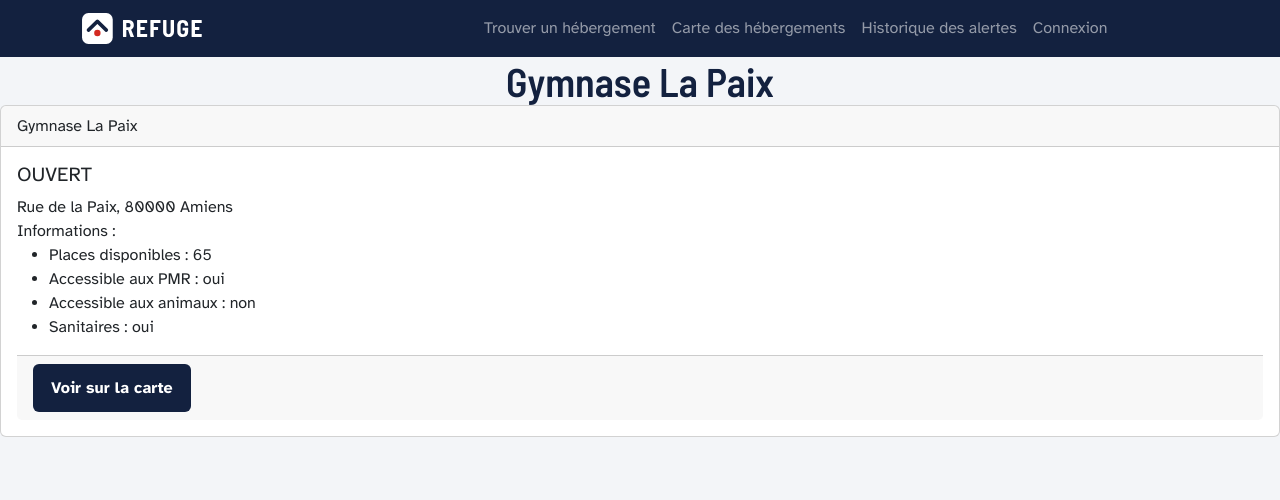
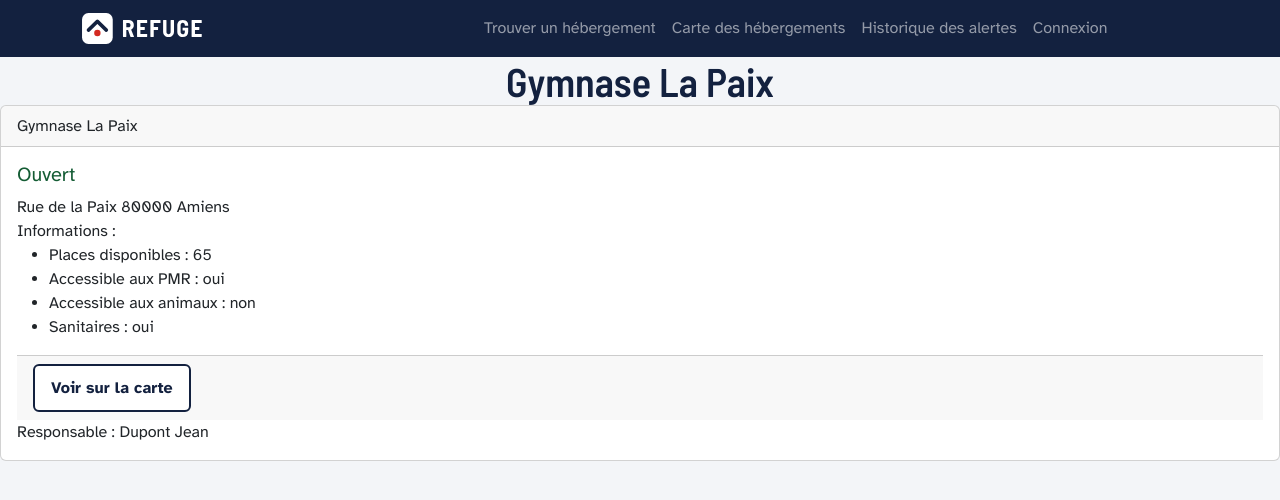
Before and after one commit to Mael0209/site-sae, a React (Vite) app: page /centre/1 in a window 1280 px wide. Shown: the top 500 px of the page. Built offline with nearby package versions, Linux system fonts and the light colour scheme.

Commit message:
Mise en page de la page des centres

```diff
--- a/src/JeuEssai.ts
+++ b/src/JeuEssai.ts
@@ -82,7 +82,7 @@ export const mockCentres: Centre[] = [
         responsable: mockUtilisateurs[0],
         capacite_max: 200,
         places_dispo: 65,
-        etat: "OUVERT",
+        etat: "Ouvert",
         acces_pmr: true,
         accueil_animaux: false,
         sanitaire: true,
@@ -100,7 +100,7 @@ export const mockCentres: Centre[] = [
         responsable: mockUtilisateurs[0],
         capacite_max: 450,
         places_dispo: 0,
-        etat: "COMPLET",
+        etat: "Complet",
         acces_pmr: true,
         accueil_animaux: true,
         sanitaire: true,
@@ -118,7 +118,7 @@ export const mockCentres: Centre[] = [
         responsable: mockUtilisateurs[1],
         capacite_max: 120,
         places_dispo: 34,
-        etat: "OUVERT",
+        etat: "Ouvert",
         acces_pmr: true,
         accueil_animaux: true,
         sanitaire: true,
@@ -136,7 +136,7 @@ export const mockCentres: Centre[] = [
         responsable: mockUtilisateurs[0],
         capacite_max: 90,
         places_dispo: 0,
-        etat: "FERME",
+        etat: "Fermé",
         acces_pmr: false,
         accueil_animaux: false,
         sanitaire: true,
@@ -154,7 +154,7 @@ export const mockCentres: Centre[] = [
         responsable: mockUtilisateurs[1],
         capacite_max: 180,
         places_dispo: 110,
-        etat: "OUVERT",
+        etat: "Ouvert",
         acces_pmr: true,
         accueil_animaux: false,
         sanitaire: true,
--- a/src/pages/Carte.tsx
+++ b/src/pages/Carte.tsx
@@ -3,6 +3,7 @@ import CarteComp from "../components/Carte"
 import {mockCentres, mockZones} from "../JeuEssai.ts";
 import {useState} from "react";
 import {LatLng} from "leaflet";
+import {Link} from "react-router";
 
 function LocationMarker() {
     const [location, setLocation] = useState<LatLng | null>(null);
@@ -22,7 +23,8 @@ export default function Carte() {
     return (
         <div style={{display: "flex", justifyContent: "center", margin: "2em"}}>
             <CarteComp height="500px" width="900px" zoom={11}>
-                {mockCentres.map(c => <Marker position={c.position}><Popup>{c.nom}</Popup></Marker>)}
+                {mockCentres.map(c => <Marker position={c.position}><Popup>{c.nom} <br/>
+                    <Link to={"/centre/" + c.id}>Voir le centre</Link> </Popup></Marker>)}
                 {mockZones.map(z => <Polygon color="red" positions={z.perimetre}><Popup>{z.nom} <br/>-
                     par {z.utilisateur.nom} {z.utilisateur.prenom} </Popup></Polygon>)}
                 <LocationMarker/>
--- a/src/pages/Centre.tsx
+++ b/src/pages/Centre.tsx
@@ -21,8 +21,9 @@ export default function Centre() {
             <Card>
                 <Card.Header>{centre.nom}</Card.Header>
                 <Card.Body>
-                    <Card.Title>{centre.etat}</Card.Title>
-                    <Card.Text>{centre.adresse}, {centre.code_postal} {centre.commune.nom}</Card.Text>
+                    <Card.Title
+                        style={{color: centre.etat == "Ouvert" ? "var(--ouvert-texte)" : centre.etat=="Complet" ? "var(--complet-texte)":"var(--ferme-texte)"}}>{centre.etat}</Card.Title>
+                    <Card.Text>{centre.adresse} {centre.code_postal} {centre.commune.nom}</Card.Text>
                     <Card.Text>
                         Informations :
                         <ul>
@@ -34,9 +35,10 @@ export default function Centre() {
                     </Card.Text>
                     <Card.Footer>
                         <Link to="/carte">
-                            <Bouton variante={varianteBouton.primaire} text="Voir sur la carte"/>
+                            <Bouton variante={varianteBouton.secondaire} text="Voir sur la carte"/>
                         </Link>
                     </Card.Footer>
+                    <p>Responsable : {centre.responsable.nom} {centre.responsable.prenom}</p>
                 </Card.Body>
             </Card>
         </>
```
Also changed, not shown: src/pages/TrouverHebergement.tsx (+5 -3 lines).
